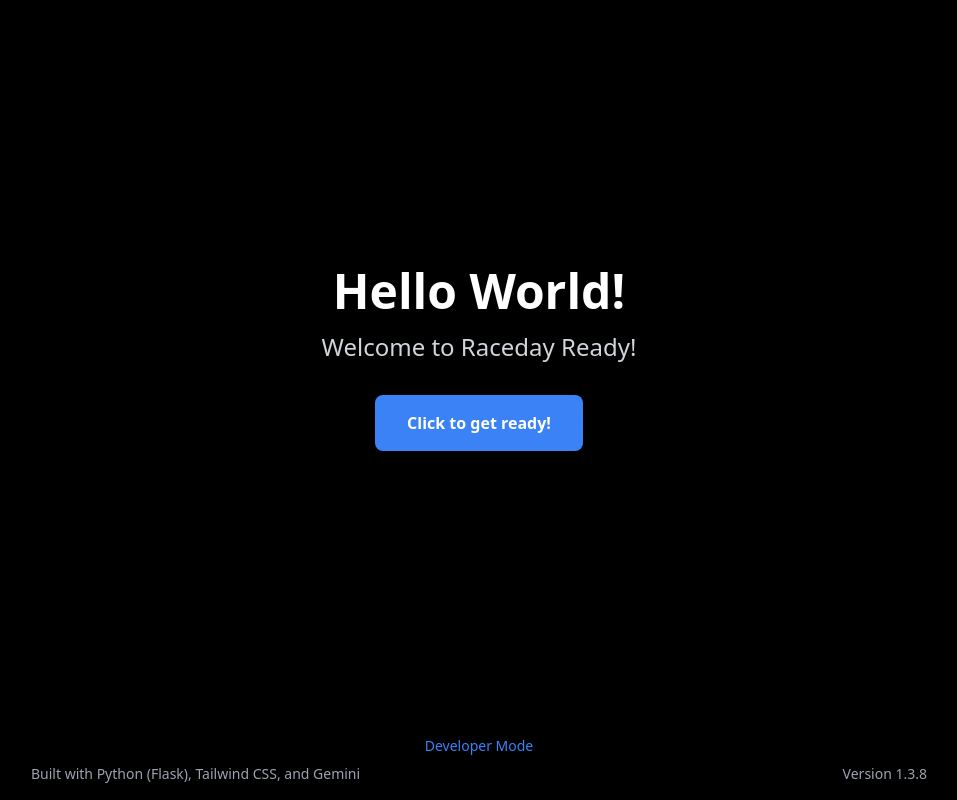
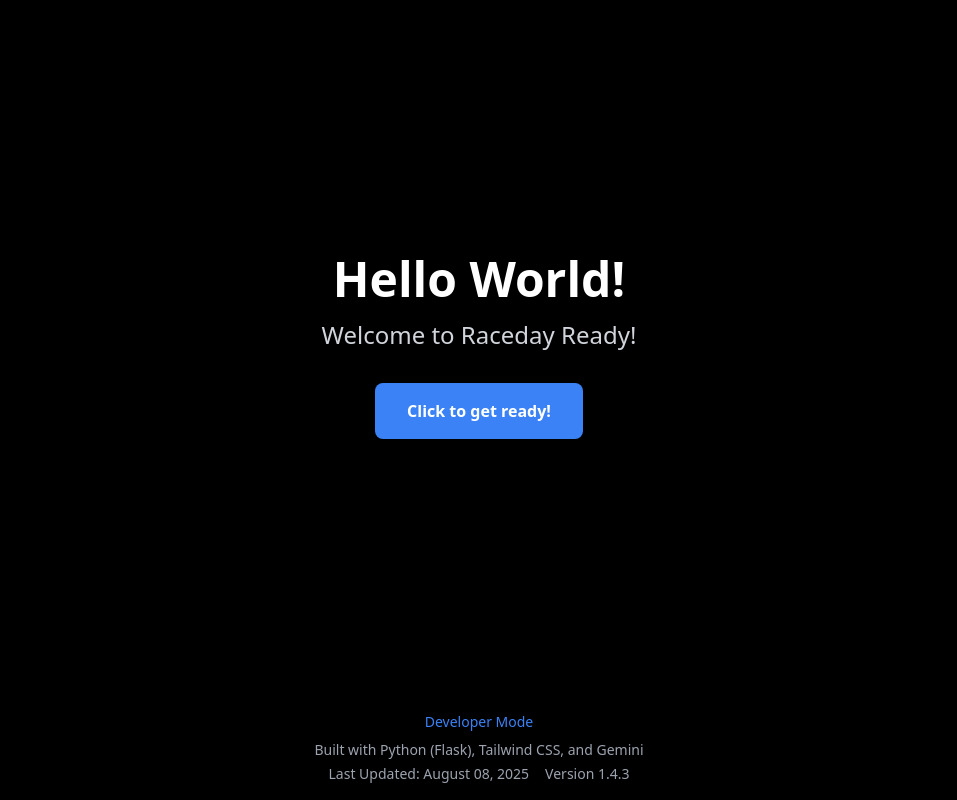
Before and after one commit to korygrandy/racedayready, a Flask app: page / in a window 1280 px wide. Shown: the whole page, without its empty margins (161-1118 px from the left). Run offline with Flask 3, Linux system fonts and the light colour scheme; data that the repository does not hold is empty; parts of the project's set-up code (start-up, migrations or seed data) failed here and were passed over; some libraries are stand-ins or nearby versions.

Commit message:
Added Pytest capability, added autocomplete attrib to pin input,

```diff
--- a/app.py
+++ b/app.py
@@ -34,7 +34,7 @@ print("✅ Firebase Initialized Successfully.")
 # --- App Configuration Loading ---
 # This function fetches the version from Firestore, with a fallback.
 def get_app_version():
-    default_version = '1.3.8'
+    default_version = '1.4.3'
     try:
         config_ref = db.collection('config').document('app_info')
         config_doc = config_ref.get()
@@ -65,10 +65,11 @@ app = Flask(__name__)
 def index():
     """
     This function handles requests to the root URL ('/') and
-    renders the main HTML page, passing the app version to it.
+    renders the main HTML page, passing the app version and date to it.
     """
     app_version = get_app_version()
-    return render_template('index.html', app_version=app_version)
+    last_updated_date = datetime.datetime.now().strftime("%B %d, %Y")
+    return render_template('index.html', app_version=app_version, last_updated=last_updated_date)
 
 
 # --- Route to check for and retrieve driver profiles ---
@@ -238,22 +239,6 @@ def get_ready():
         print(f"❌ Error writing to Firestore: {e}")
         return jsonify({'success': False, 'message': f'An error occurred: {e}'}), 500
 
-
-# --- HTML Template ---
-# This would be in 'templates/index.html'
-""""""
-
-# --- Static CSS File ---
-# This would be in 'static/style.css'
-"""
-body {
-    transition: background-color 0.5s ease-in-out, color 0.5s ease-in-out;
-}
-#message-box {
-    transition: opacity 0.5s ease-in-out, transform 0.5s ease-in-out;
-}
-"""
-
 # --- Static JavaScript File ---
 # This would be in 'static/script.js'
 
--- a/static/script.js
+++ b/static/script.js
@@ -1,4 +1,3 @@
-
 // --- Element Selection ---
 const readyButton = document.getElementById('ready-button');
 const messageBox = document.getElementById('message-box');
@@ -41,6 +40,7 @@ const pinSettingsForm = document.getElementById('pin-settings-form');
 const editEnablePinCheckbox = document.getElementById('edit-enable-pin-checkbox');
 const editPinInput = document.getElementById('edit-pin-input');
 const cancelPinSettingsBtn = document.getElementById('cancel-pin-settings-btn');
+const savePinSettingsBtn = document.getElementById('save-pin-settings-btn');
 
 
 // --- View Toggling Logic ---
@@ -279,7 +279,11 @@ const showSelectProfileModal = (profiles) => {
         deleteButton.className = 'ml-2 text-red-500 hover:text-red-400 font-bold text-2xl px-2';
         deleteButton.onclick = () => {
             console.log(`Click Event: Delete initiated for profile '${profile.username}'.`);
-            showDeleteConfirmModal(profile.id, profile.username);
+            if (profile.pinEnabled) {
+                showPinEntryForDelete(profile);
+            } else {
+                showDeleteConfirmModal(profile.id, profile.username);
+            }
         };
 
         leftSection.appendChild(helmetContainer);
@@ -376,6 +380,7 @@ const executeDelete = (profileId) => {
         showMessage(data.message, data.success);
         if (data.success) {
             hideDeleteConfirmModal();
+            hidePinEntryModal();
             checkProfiles();
         }
     })
@@ -386,8 +391,8 @@ const executeDelete = (profileId) => {
 };
 
 // --- PIN Entry Modal Logic ---
-const showPinEntryModal = (profile) => {
-    pinEntryText.textContent = `Enter PIN for ${profile.username}`;
+const showPinEntryModal = (profile, forDelete = false) => {
+    pinEntryText.textContent = forDelete ? `Enter PIN to delete ${profile.username}` : `Enter PIN for ${profile.username}`;
     pinEntryInput.value = '';
     pinEntryModal.classList.remove('hidden');
     pinEntryInput.focus();
@@ -403,12 +408,20 @@ const showPinEntryModal = (profile) => {
         .then(response => response.json())
         .then(data => {
             if (data.success) {
-                selectProfile(profile.username, profile.helmetColor);
+                if (forDelete) {
+                    executeDelete(profile.id);
+                } else {
+                    selectProfile(profile.username, profile.helmetColor);
+                }
             } else {
                 showMessage(data.message, false);
             }
         });
     };
+};
+
+const showPinEntryForDelete = (profile) => {
+    showPinEntryModal(profile, true);
 };
 
 const hidePinEntryModal = () => {
--- a/templates/index.html
+++ b/templates/index.html
@@ -1,4 +1,3 @@
-
 <!DOCTYPE html>
 <html lang="en" class="dark">
 <head>
@@ -32,16 +31,16 @@
                     <div id="features-helmet-display" class="w-12 h-12"></div>
                     <span id="features-username" class="text-lg font-semibold text-white"></span>
                 </div>
-                <h1 class="text-4xl md:text-5xl font-bold mb-8 text-white">Raceday Ready Features</h1>
+                <h1 id="features-heading" class="text-4xl md:text-5xl font-bold mb-8 text-white">Raceday Ready Features</h1>
                 <div class="grid grid-cols-1 md:grid-cols-2 lg:grid-cols-4 gap-6">
                     <!-- Cards -->
-                    <div class="bg-gray-800 p-6 rounded-lg shadow-lg hover:bg-gray-700 cursor-pointer"><h2 class="text-xl font-bold text-white mb-2">Race Day Preparation & Logistics</h2></div>
-                    <div class="bg-gray-800 p-6 rounded-lg shadow-lg hover:bg-gray-700 cursor-pointer"><h2 class="text-xl font-bold text-white mb-2">Vehicle Management</h2></div>
-                    <div class="bg-gray-800 p-6 rounded-lg shadow-lg hover:bg-gray-700 cursor-pointer"><h2 class="text-xl font-bold text-white mb-2">Data Analysis & History</h2></div>
-                    <div class="bg-gray-800 p-6 rounded-lg shadow-lg hover:bg-gray-700 cursor-pointer"><h2 class="text-xl font-bold text-white mb-2">Social & Community Features</h2></div>
-                    <div class="bg-gray-800 p-6 rounded-lg shadow-lg hover:bg-gray-700 cursor-pointer"><h2 class="text-xl font-bold text-white mb-2">Engagement & Motivation</h2></div>
-                    <div class="bg-gray-800 p-6 rounded-lg shadow-lg hover:bg-gray-700 cursor-pointer"><h2 class="text-xl font-bold text-white mb-2">Garage Management</h2></div>
-                    <div class="bg-gray-800 p-6 rounded-lg shadow-lg hover:bg-gray-700 cursor-pointer"><h2 class="text-xl font-bold text-white mb-2">Upcoming Features</h2></div>
+                    <div id="feature-card-1" class="bg-gray-800 p-6 rounded-lg shadow-lg hover:bg-gray-700 cursor-pointer"><h2 class="text-xl font-bold text-white mb-2">Race Day Preparation & Logistics</h2></div>
+                    <div id="feature-card-2" class="bg-gray-800 p-6 rounded-lg shadow-lg hover:bg-gray-700 cursor-pointer"><h2 class="text-xl font-bold text-white mb-2">Vehicle Management</h2></div>
+                    <div id="feature-card-3" class="bg-gray-800 p-6 rounded-lg shadow-lg hover:bg-gray-700 cursor-pointer"><h2 class="text-xl font-bold text-white mb-2">Data Analysis & History</h2></div>
+                    <div id="feature-card-4" class="bg-gray-800 p-6 rounded-lg shadow-lg hover:bg-gray-700 cursor-pointer"><h2 class="text-xl font-bold text-white mb-2">Social & Community Features</h2></div>
+                    <div id="feature-card-5" class="bg-gray-800 p-6 rounded-lg shadow-lg hover:bg-gray-700 cursor-pointer"><h2 class="text-xl font-bold text-white mb-2">Engagement & Motivation</h2></div>
+                    <div id="feature-card-6" class="bg-gray-800 p-6 rounded-lg shadow-lg hover:bg-gray-700 cursor-pointer"><h2 class="text-xl font-bold text-white mb-2">Garage Management</h2></div>
+                    <div id="feature-card-7" class="bg-gray-800 p-6 rounded-lg shadow-lg hover:bg-gray-700 cursor-pointer"><h2 class="text-xl font-bold text-white mb-2">Upcoming Features</h2></div>
                 </div>
             </div>
 
@@ -63,16 +62,15 @@
                     <h3 id="changelog-heading" class="text-2xl font-semibold mb-3 text-gray-100">Changelog</h3>
                     <div class="space-y-4">
                         <div id="changelog-entry-1" class="bg-gray-900 p-4 rounded-lg shadow">
-                            <h4 class="font-bold text-lg text-gray-100">August 8, 2025: Implemented PIN Editing</h4>
+                            <h4 class="font-bold text-lg text-gray-100">August 8, 2025: Disabled PIN Autofill</h4>
                             <ul class="list-disc list-inside mt-2 text-gray-300 space-y-1">
-                                <li>Added a lock icon to the profile selection list to open a new PIN management modal.</li>
-                                <li>Users can now enable, disable, or change the PIN for any existing profile.</li>
+                                <li>Added `autocomplete="new-password"` to PIN input fields to prevent browsers from auto-filling previously entered PINs.</li>
                             </ul>
                         </div>
                         <div id="changelog-entry-2" class="bg-gray-900 p-4 rounded-lg shadow">
-                            <h4 class="font-bold text-lg text-gray-100">August 7, 2025: Implemented Profile PIN Feature</h4>
+                            <h4 class="font-bold text-lg text-gray-100">August 8, 2025: Added PIN Verification for Deletion</h4>
                             <ul class="list-disc list-inside mt-2 text-gray-300 space-y-1">
-                                <li>Users can now add an optional 4-digit PIN to their driver profiles for security.</li>
+                                <li>Added a security check to require PIN entry before deleting a profile that has a PIN enabled.</li>
                             </ul>
                         </div>
                     </div>
@@ -82,9 +80,12 @@
                 <div id="defect-resolutions-section" class="mb-8">
                     <h3 id="defect-resolutions-heading" class="text-2xl font-semibold mb-3 text-gray-100">Defect Resolutions</h3>
                      <div id="defect-entry-1" class="bg-gray-900 p-4 rounded-lg shadow">
-                        <h4 class="font-bold text-lg text-gray-100">Profile Editing Became Unintuitive (Fixed: Aug 7, 2025)</h4>
+                        <h4 class="font-bold text-lg text-gray-100">PIN Input Autofilled (Fixed: Aug 8, 2025)</h4>
                         <p class="mt-2 text-gray-300">
-                            <strong>Resolution:</strong> The profile list items were refactored to have distinct, separate clickable areas for the username and the helmet color. Hover effects, tooltips, and icons were added to make the edit functionality for both elements clear and intuitive again.
+                            <strong>Description:</strong> When creating a new profile after recently creating one with a PIN, the browser would automatically fill the PIN field with the previous value.
+                        </p>
+                        <p class="mt-2 text-gray-300">
+                            <strong>Resolution:</strong> The `autocomplete="new-password"` attribute was added to the PIN input fields in the "Create Profile" and "Edit PIN" modals. This standard attribute signals to browsers that this is a field for a new credential and should not be autofilled, resolving the issue.
                         </p>
                     </div>
                 </div>
@@ -117,7 +118,7 @@
                         </div>
                         <div>
                             <label for="pin-input" class="block text-sm font-medium text-gray-300">4-Digit PIN</label>
-                            <input type="password" id="pin-input" maxlength="4" pattern="[0-9]{4}" class="mt-1 block w-full bg-gray-700 border border-gray-600 rounded-md shadow-sm py-2 px-3 text-white focus:outline-none focus:ring-blue-500 focus:border-blue-500 disabled:opacity-50" disabled>
+                            <input type="password" id="pin-input" maxlength="4" pattern="[0-9]{4}" autocomplete="new-password" class="mt-1 block w-full bg-gray-700 border border-gray-600 rounded-md shadow-sm py-2 px-3 text-white focus:outline-none focus:ring-blue-500 focus:border-blue-500 disabled:opacity-50" disabled>
                         </div>
                     </div>
                     <div class="mt-6 flex justify-end space-x-4">
@@ -155,7 +156,7 @@
                 <h2 class="text-2xl font-bold text-white mb-4">Enter PIN</h2>
                 <p class="text-gray-400 mb-6" id="pin-entry-text"></p>
                 <form id="pin-entry-form">
-                    <input type="password" id="pin-entry-input" maxlength="4" class="block w-full text-center text-2xl tracking-[1em] bg-gray-700 border border-gray-600 rounded-md shadow-sm py-2 px-3 text-white focus:outline-none focus:ring-blue-500 focus:border-blue-500">
+                    <input type="password" id="pin-entry-input" maxlength="4" autocomplete="off" class="block w-full text-center text-2xl tracking-[1em] bg-gray-700 border border-gray-600 rounded-md shadow-sm py-2 px-3 text-white focus:outline-none focus:ring-blue-500 focus:border-blue-500">
                     <div class="mt-6 flex justify-end space-x-4">
                         <button id="cancel-pin-entry-btn" type="button" class="px-4 py-2 bg-gray-600 text-white font-semibold rounded-lg hover:bg-gray-500">Cancel</button>
                         <button id="submit-pin-btn" type="submit" class="px-4 py-2 bg-blue-500 text-white font-semibold rounded-lg shadow-md hover:bg-blue-600">Submit</button>
@@ -164,7 +165,7 @@
             </div>
         </div>
 
-        <!-- NEW: PIN Settings Modal -->
+        <!-- PIN Settings Modal -->
         <div id="pin-settings-modal" class="fixed inset-0 bg-black bg-opacity-75 flex items-center justify-center hidden z-40">
             <div class="bg-gray-800 p-8 rounded-lg shadow-2xl w-full max-w-md">
                 <h2 class="text-2xl font-bold text-white mb-4" id="pin-settings-heading"></h2>
@@ -176,7 +177,7 @@
                         </div>
                         <div>
                             <label for="edit-pin-input" class="block text-sm font-medium text-gray-300">New 4-Digit PIN</label>
-                            <input type="password" id="edit-pin-input" maxlength="4" pattern="[0-9]{4}" class="mt-1 block w-full bg-gray-700 border border-gray-600 rounded-md shadow-sm py-2 px-3 text-white focus:outline-none focus:ring-blue-500 focus:border-blue-500 disabled:opacity-50" disabled>
+                            <input type="password" id="edit-pin-input" maxlength="4" pattern="[0-9]{4}" autocomplete="new-password" class="mt-1 block w-full bg-gray-700 border border-gray-600 rounded-md shadow-sm py-2 px-3 text-white focus:outline-none focus:ring-blue-500 focus:border-blue-500 disabled:opacity-50" disabled>
                         </div>
                     </div>
                     <div class="mt-6 flex justify-end space-x-4">
@@ -190,9 +191,12 @@
         <!-- Footer Area -->
         <div id="footer-container" class="w-full text-center p-4">
             <button id="dev-mode-btn" class="text-sm text-blue-500 hover:underline mb-2">Developer Mode</button>
-            <footer class="text-sm text-gray-400 flex justify-between w-full max-w-4xl mx-auto">
+            <footer class="text-sm text-gray-400 flex flex-col items-center space-y-1 w-full max-w-4xl mx-auto">
                 <span id="footer-text">Built with Python (Flask), Tailwind CSS, and Gemini</span>
-                <span id="footer-version">Version {{ app_version }}</span>
+                <div class="flex space-x-4">
+                    <span id="footer-updated">Last Updated: {{ last_updated }}</span>
+                    <span id="footer-version">Version {{ app_version }}</span>
+                </div>
             </footer>
         </div>
     </div>
```
